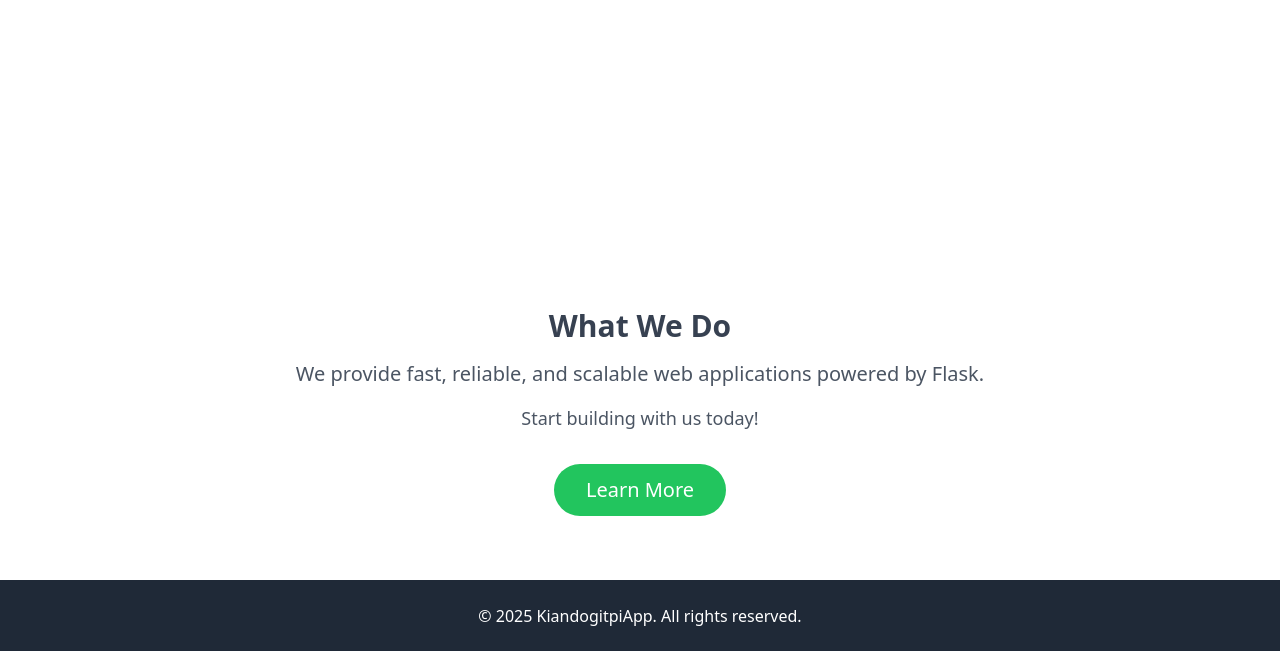
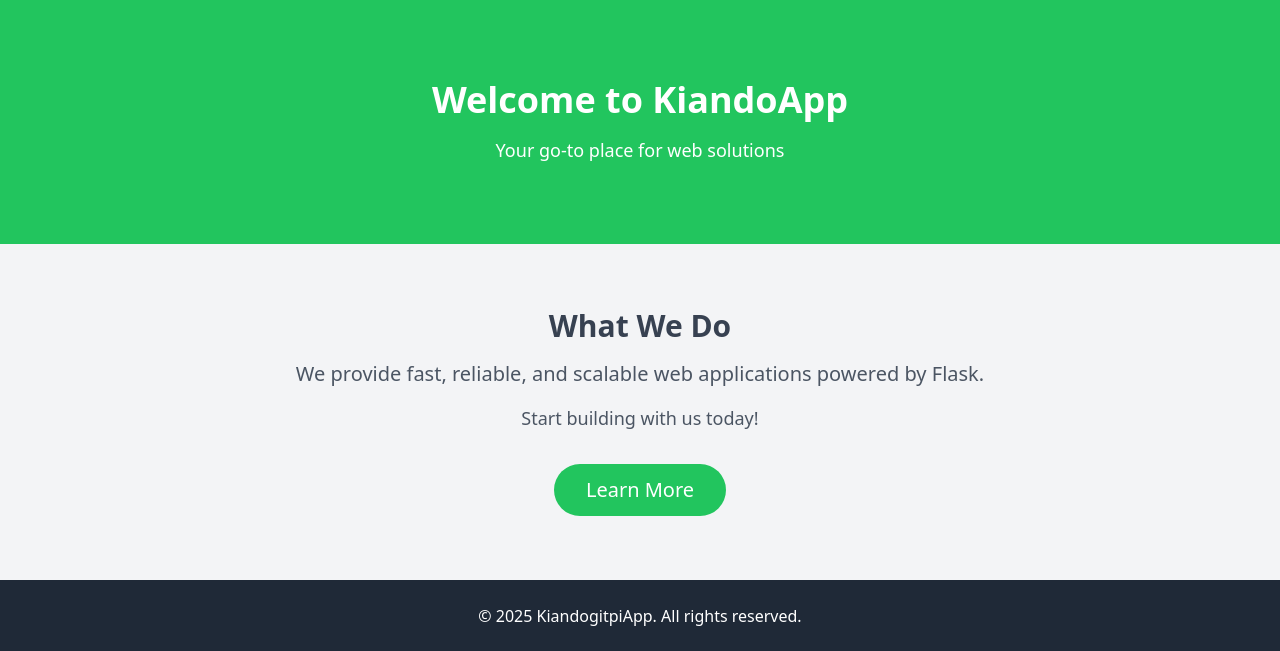
Before and after one commit to JNDR17/SEMI-FINAL, a Flask app: page / in a window 1280 px wide. Shown: the top 651 px of the page. Run offline with Flask 3, Linux system fonts and the light colour scheme; some libraries are stand-ins or nearby versions.

Commit message:
added templates

```diff
--- a/templates/index.html
+++ b/templates/index.html
@@ -10,10 +10,10 @@
     <script src="https://cdn.tailwindcss.com"></script>
 </head>
 
-<body class="bg-black-100">
+<body class="bg-gray-100">
 
     <!-- Header Section -->
-    <header class="bg-black-500 text-white text-center py-20">
+    <header class="bg-green-500 text-white text-center py-20">
         <h1 class="text-4xl font-bold">Welcome to KiandoApp</h1>
         <p class="mt-4 text-lg">Your go-to place for web solutions</p>
     </header>
```
